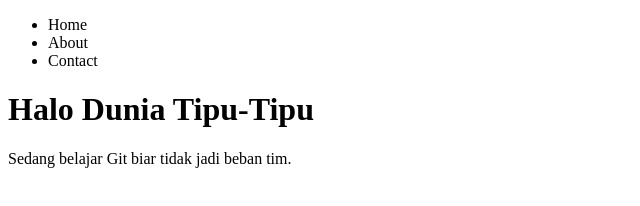
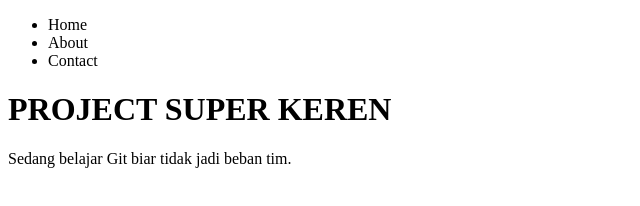
Before and after one commit to ahmarahlo/ngegitgit, a plain HTML site: page index.html in a window 1280 px wide. Shown: the whole page, without its empty margins (0-640 px from the left). Drawn offline with Linux system fonts and the light colour scheme.

Commit message:
feat: change title to so cool

```diff
--- a/index.html
+++ b/index.html
@@ -13,7 +13,7 @@
 				<li>Contact</li>
 			</ul>
 		</nav>
-		<h1>Halo Dunia Tipu-Tipu</h1>
+		<h1>PROJECT SUPER KEREN</h1>
 		<p>Sedang belajar Git biar tidak jadi beban tim.</p>
 	</body>
 </html>
```
